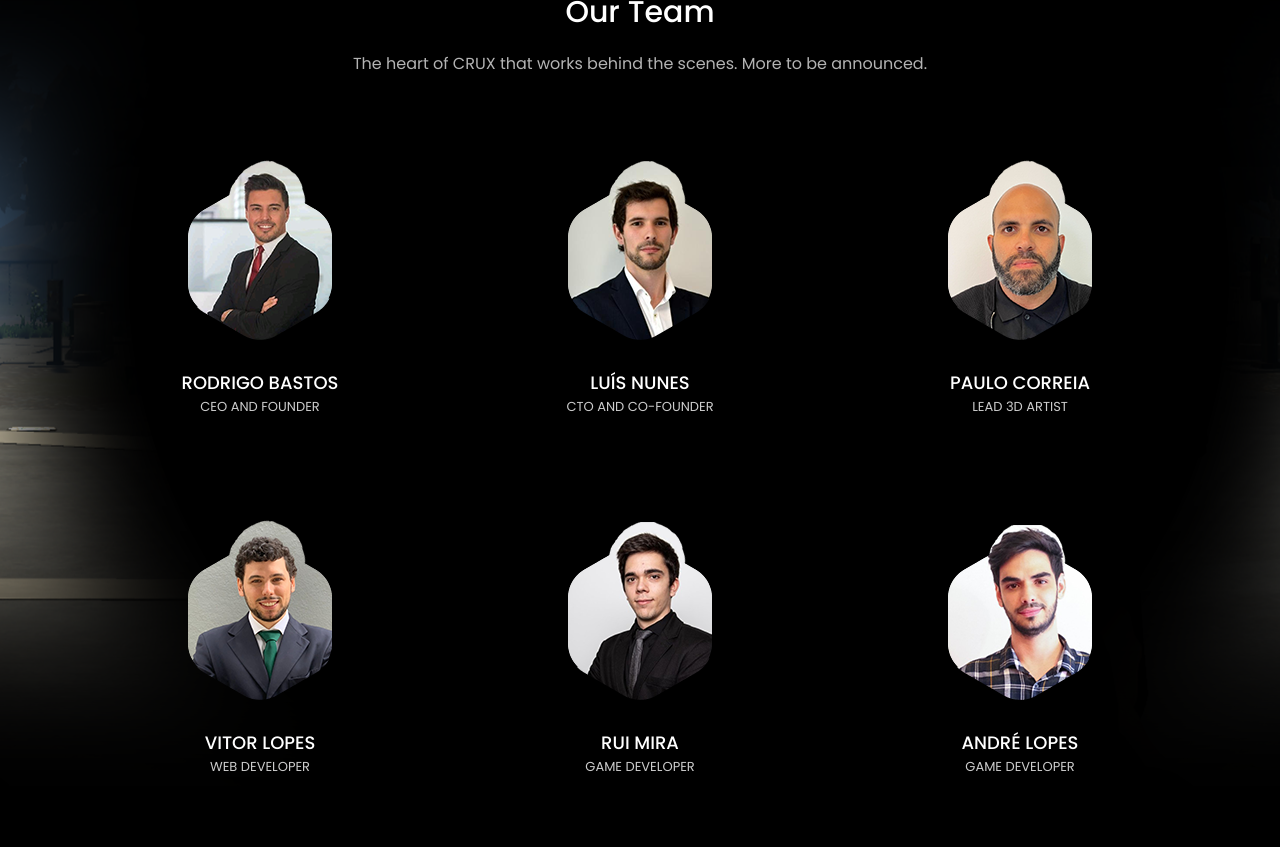
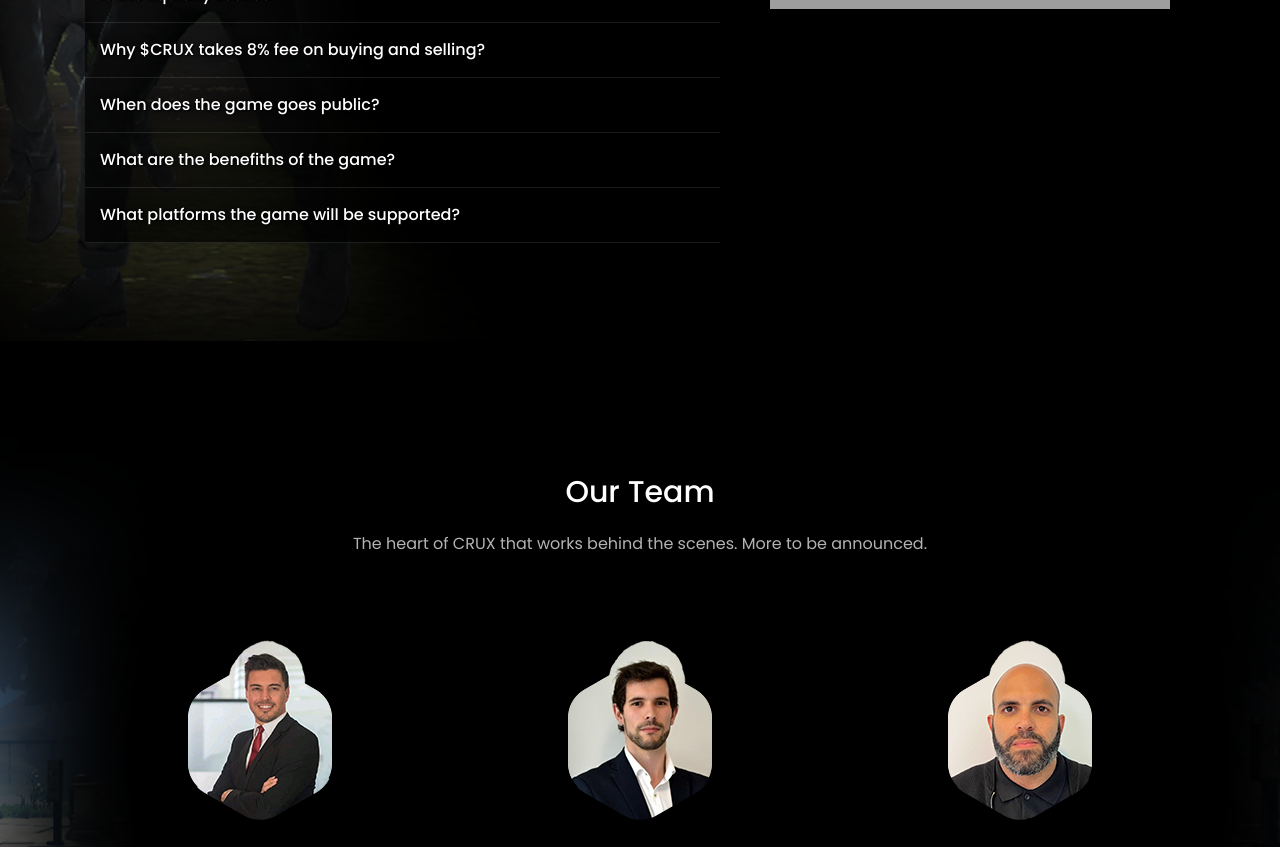
Before and after one commit to cruxcryptos/website, a React (Create React App) app: page / in a window 1280 px wide. Shown: the part 7140-7987 px from the top of the page. Built offline with nearby package versions, Linux system fonts and the light colour scheme; grey boxes are pictures that could not be loaded; a web font is replaced by a local one.

Commit message:
More Updates

```diff
--- a/src/assets/css/General.css
+++ b/src/assets/css/General.css
@@ -880,7 +880,7 @@
 
 .fullwidth {
     width: 100vw !important;
-    height: 100vh !important;
+    height: 160vh !important;
 }
 @media only screen and (max-width: 991px) and (min-width: 768px){
     .welcome_area.ico{
--- a/src/data/data-containers/data-HomeDemo2.js
+++ b/src/data/data-containers/data-HomeDemo2.js
@@ -398,13 +398,8 @@
   {
     img: HomeDemo2TeamImg1,
     title: "Rui Mira",
-    text: "Game Developer",
+    text: "3D Developer",
   },
-  {
-    img: HomeDemo2TeamImg6,
-    title: "André Lopes",
-    text: "Game Developer",
-  }
 ];
 
 export const PartnersData = [
--- a/src/template/HomeDemo2/style/_FAQ2.scss
+++ b/src/template/HomeDemo2/style/_FAQ2.scss
@@ -17,7 +17,7 @@
   margin-bottom: 0;
   color: #fff;
   font-weight: 500;
-  background-color: rgba(0, 0, 0, 0.164);
+  background-color: rgba(0, 0, 0, 0.664);
   text-shadow: 1px 1px 2px black, 0 0 1em black, 0 0 0.2em black;
 }
 
@@ -29,7 +29,7 @@
   margin: 0;
   padding: 15px;
   border-bottom: 1px solid rgba(255, 255, 255, 0.1);
-  background-color: rgba(0, 0, 0, 0.164);
+  background-color: rgba(0, 0, 0, 0.664);
 }
 
 .HomeDemo2 .ico-counter {
@@ -53,10 +53,10 @@
   color: #ffffff;
 }
 
-.faqs-gif-holder{
-width: 90%;
-margin-left: 20px;
-margin-top: 60px;
+.faqs-gif-holder {
+  width: 90%;
+  margin-left: 20px;
+  margin-top: 60px;
 }
 
 .HomeDemo2 .count-down .tab-metr {
--- a/src/template/HomeDemo2/style/_roadmap2.scss
+++ b/src/template/HomeDemo2/style/_roadmap2.scss
@@ -342,7 +342,7 @@
         text-shadow: 1px 1px 2px black, 0 0 1em black, 0 0 0.2em black;
     }
     .bgpreto {
-        margin-top: 40px;
+        margin-top: 20px;
     }
     .section-padding-100{
         padding-top: 0px !important;
```
